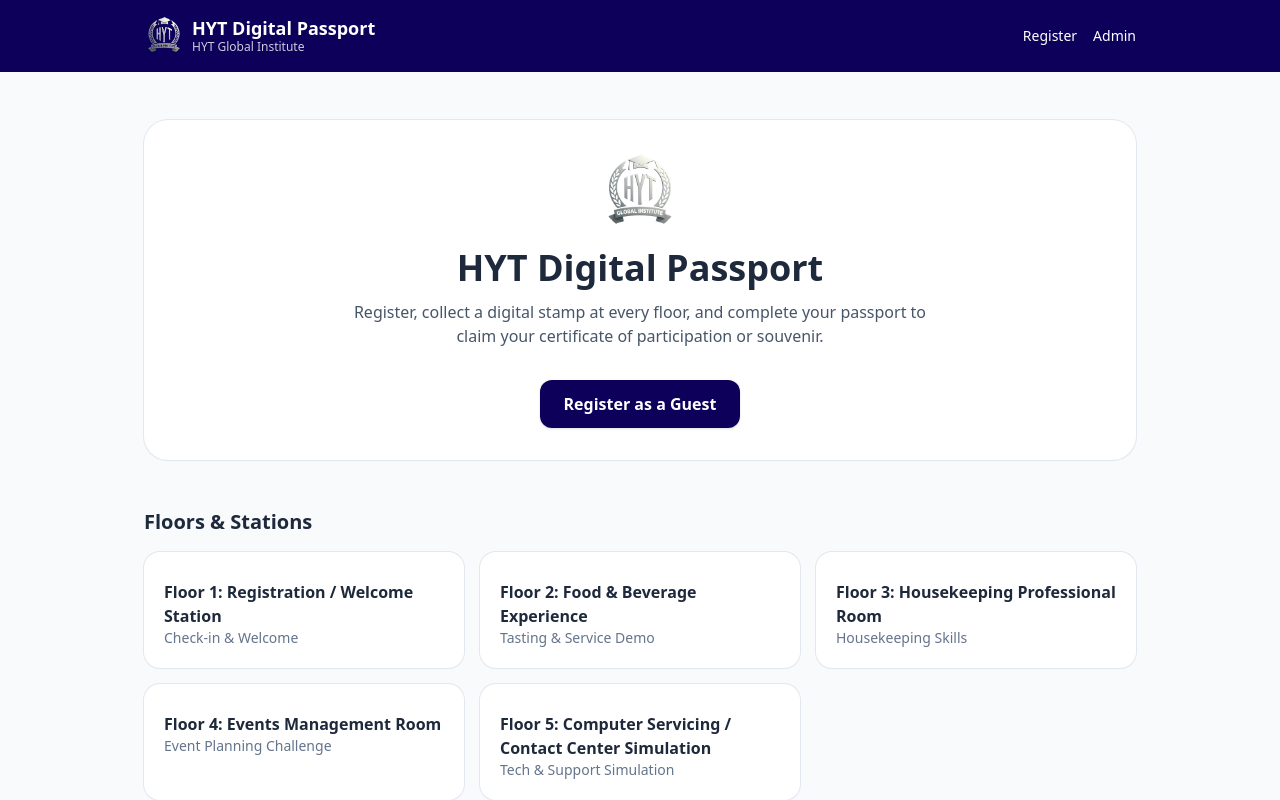
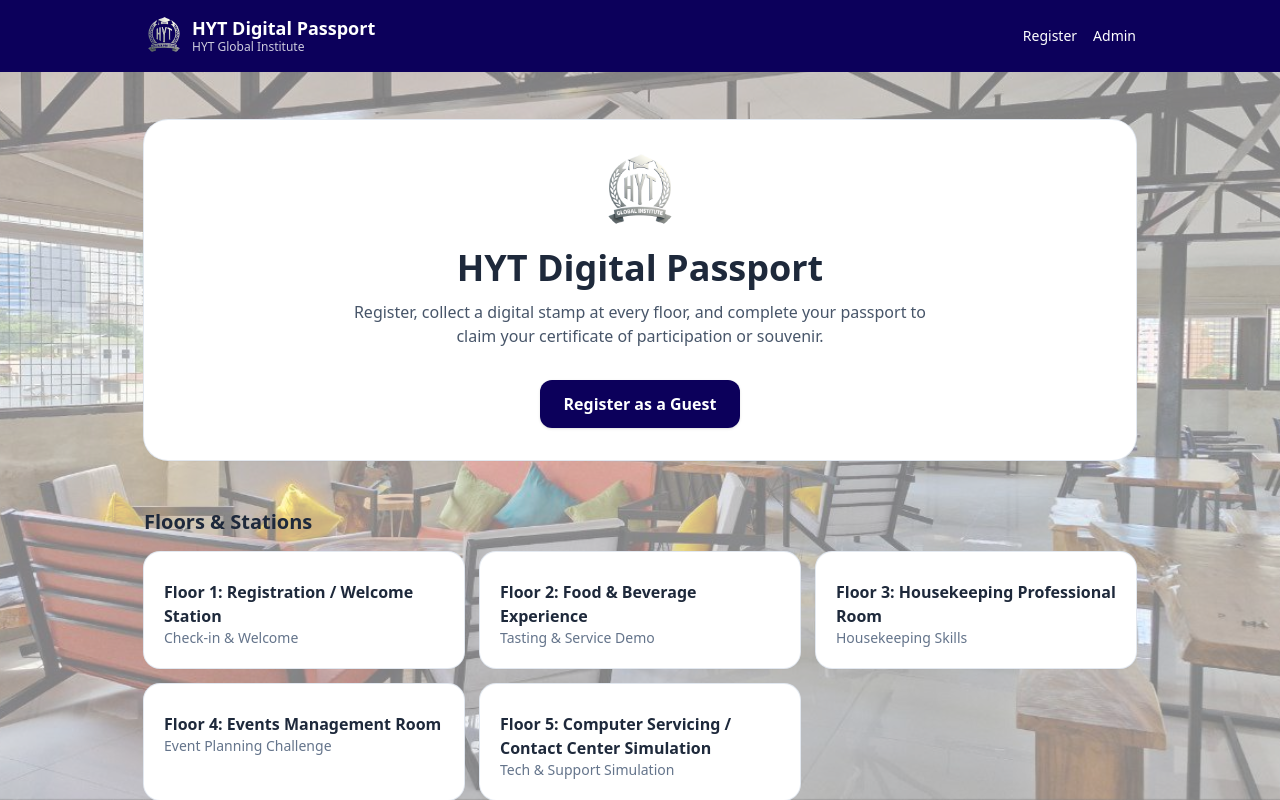
Before and after one commit to HYT-Foundation-Inc-Tech-Interns/HYT-Global-Launching-Event-QR-Regis, a Next.js app: page / in a window 1280 px wide. Shown: the top 800 px of the page. Built offline with nearby package versions, Linux system fonts and the light colour scheme.

Commit message:
bg style

```diff
--- a/src/app/globals.css
+++ b/src/app/globals.css
@@ -10,7 +10,15 @@
 
 body {
   font-family: var(--font-sans);
-  @apply bg-slate-50 text-slate-800 antialiased;
+  color: #0f172a;
+  background-image: url("/roofdeck.jpg");
+  background-color: rgba(255, 255, 255, 0.5);
+  background-blend-mode: overlay;
+  background-size: cover;
+  background-position: center;
+  background-repeat: no-repeat;
+  background-attachment: fixed;
+  min-height: 100vh;
 }
 
 /* A reusable gradient used on headers and the passport card. */
```
Also changed, not shown: public/roofdeck.jpg (added).
